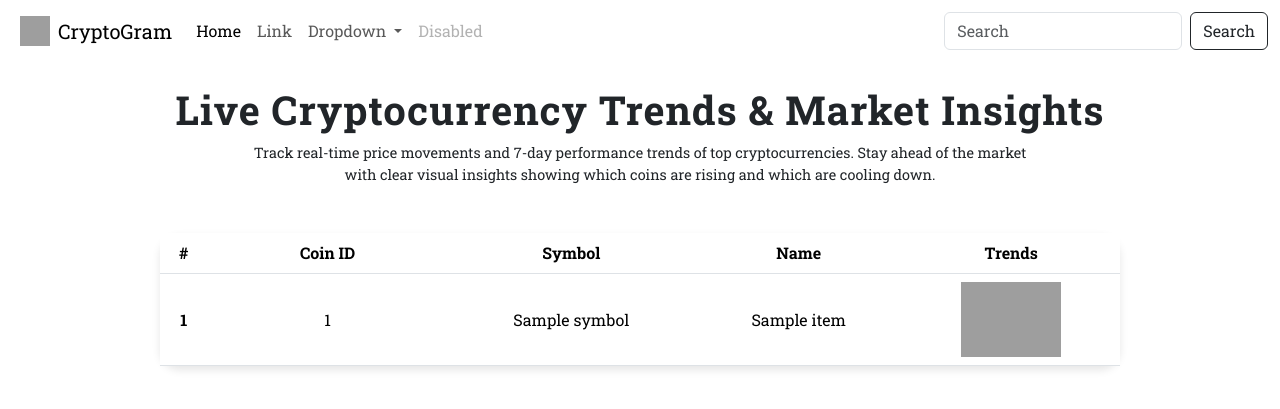
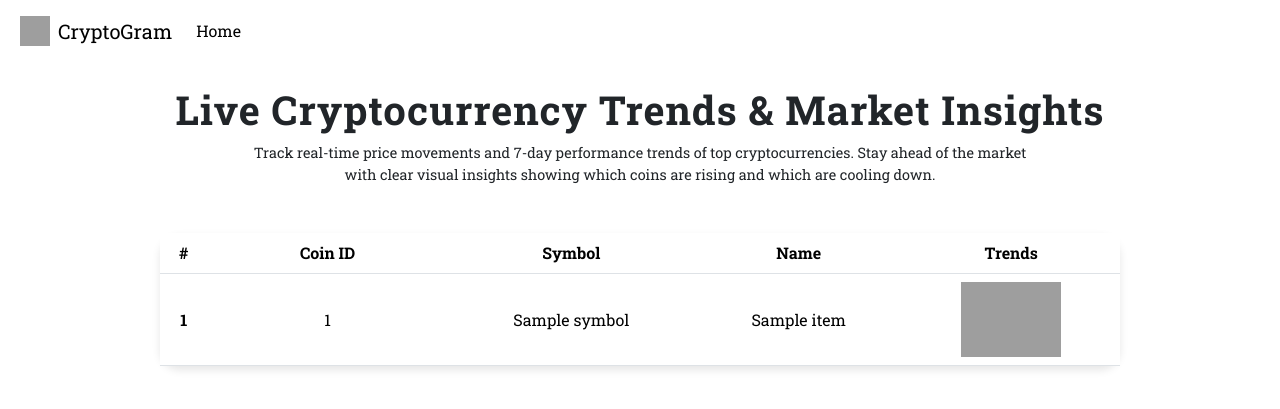
Before and after one commit to Rishabh2145/CryptoGram, a Flask app: page /home in a window 1280 px wide. Shown: the top 409 px of the page. Run offline with Flask 3, Linux system fonts and the light colour scheme; a database or web service that is not in the repository returns one stand-in record (values such as "Sample title"); data that the repository does not hold is empty; some web fonts are replaced; grey boxes are pictures that could not be loaded.

Commit message:
generation issue

```diff
--- a/app.py
+++ b/app.py
@@ -36,9 +36,6 @@ def charts(coins):
         symbol = coin.get("symbol", "unknown").upper()
         save_path = f"static/charts/{symbol}.png"
 
-        # Skip generation if file already exists
-        if os.path.exists(save_path):
-            continue
 
         for attempt in range(3):
             try:
--- a/coin_details.py
+++ b/coin_details.py
@@ -31,6 +31,9 @@ def generate_chart(coin_id, coin_symbol, days):
     plt.figure(figsize=(8, 3))
     plt.plot(x, y)
     plt.tight_layout()
+    plt.grid()
+    plt.xlabel("Time")
+    plt.ylabel("Price (USD)")
     plt.savefig(filepath)
     plt.close()
 
--- a/templates/base.html
+++ b/templates/base.html
@@ -66,31 +66,9 @@
                     <li class="nav-item">
                         <a class="nav-link active" aria-current="page" href="#">Home</a>
                     </li>
-                    <li class="nav-item">
-                        <a class="nav-link" href="#">Link</a>
-                    </li>
-                    <li class="nav-item dropdown">
-                        <a class="nav-link dropdown-toggle" href="#" role="button" data-bs-toggle="dropdown"
-                            aria-expanded="false">
-                            Dropdown
-                        </a>
-                        <ul class="dropdown-menu">
-                            <li><a class="dropdown-item" href="/">Action</a></li>
-                            <li><a class="dropdown-item" href="/">Another action</a></li>
-                            <li>
-                                <hr class="dropdown-divider">
-                            </li>
-                            <li><a class="dropdown-item" href="/">Something else here</a></li>
-                        </ul>
-                    </li>
-                    <li class="nav-item">
-                        <a class="nav-link disabled" aria-disabled="true">Disabled</a>
-                    </li>
+
                 </ul>
-                <form class="d-flex" role="search">
-                    <input class="form-control me-2" type="search" placeholder="Search" aria-label="Search" />
-                    <button class="btn btn-outline-dark" type="submit">Search</button>
-                </form>
+
             </div>
         </div>
     </nav>
```
Also changed, not shown: static/charts/BNB.png, static/charts/BTC.png, static/charts/BTC_7d.png, static/charts/ETH.png, static/charts/LINK.png, static/charts/RNDR.png, static/charts/SHIB.png, static/charts/SOL.png, static/charts/UNI.png, static/charts/USDT.png, static/charts/XLM.png, static/charts/btc_14d.png, static/charts/btc_30d.png, static/charts/usdt_14d.png (added).
